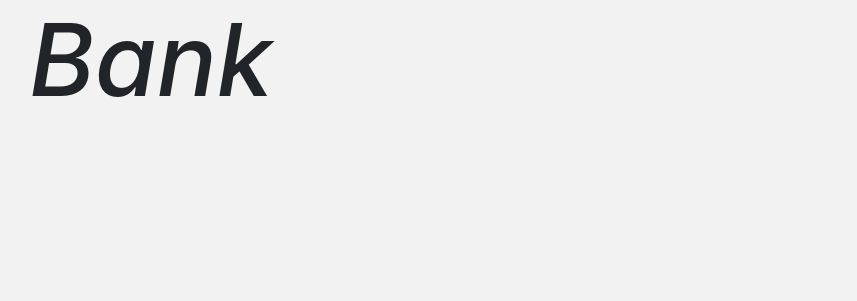
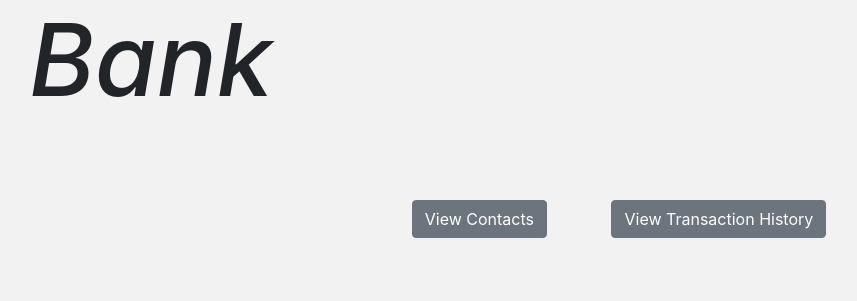
Before and after one commit to roy-shreya/Banking-System, a PHP site: page / in a window 1280 px wide. Shown: the part 226-527 px from the top of the page, without its empty margins (21-878 px from the left). Run offline with PHP 8.4, Linux system fonts and the light colour scheme.

Commit message:
Added Buttons

```diff
--- a/css/styles.css
+++ b/css/styles.css
@@ -10,7 +10,7 @@ body{
 
 h1{
     display: flex;
-    align-items: center;
+    align-content: center;
     justify-content: center;
     margin: 50px;
     font-size: 100px;
@@ -42,6 +42,18 @@ td{
     font-size: 13px;
 }
 
+.buttons{
+    align-content: center;
+    justify-items: center;
+    height: fit-content;
+    width: fit-content;
+    margin: auto;
+}
+
+.cbtn{
+    margin: 30px;
+}
+
 .form{
     height: 50vh;
     width: 50%;
--- a/index.php
+++ b/index.php
@@ -10,5 +10,9 @@
         <!-- Navigation bar -->
         <?php include 'navbar.php' ?>
         <h1>Welcome to Sparks Bank</h1>
+        <div class="buttons">
+            <a class="btn btn-secondary cbtn" href="contacts.php" role="button">View Contacts</a>
+            <a class="btn btn-secondary cbtn" href="transaction.php" role="button">View Transaction History</a>
+        </div>
     </body>
 </html>
```
